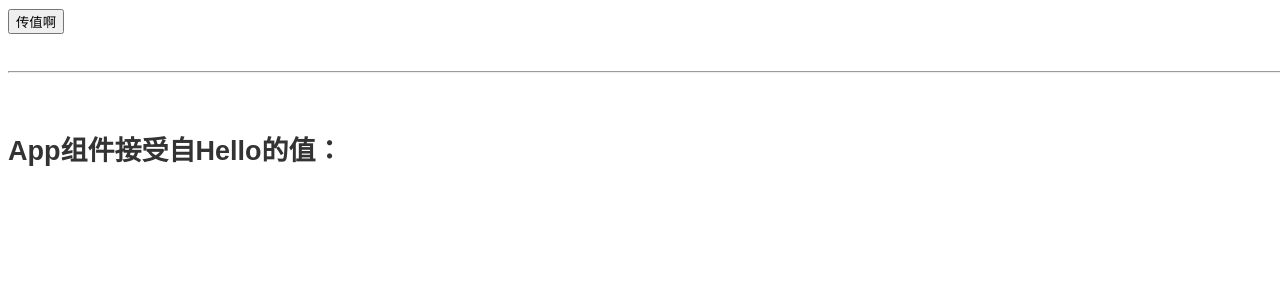
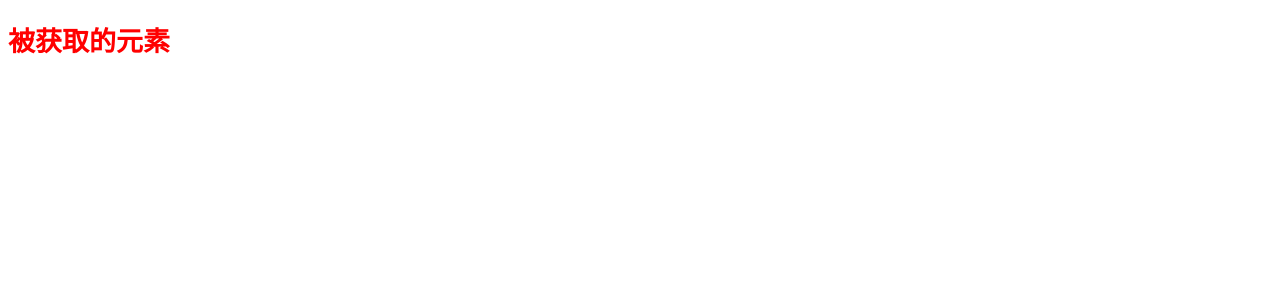
Before and after one commit to halfmoonvic/react-base, a React app: page / in a window 1280 px wide. Shown: the top 300 px of the page. Built offline with nearby package versions, Linux system fonts and the light colour scheme; the HTML template or start-up script is replaced by a standard one.

Commit message:
release(v5): 获取真实dom节点

```diff
--- a/src/App.js
+++ b/src/App.js
@@ -5,30 +5,19 @@ import React, { Component } from 'react'
 /**** 本地公用变量 公用函数 **/
 /******* 本地 公用组件 *****/
 /**** 当前组件的 子组件等 ***/
-import Hello from 'container/hello/hello'
 
 class App extends Component {
-  constructor(props) {
-    super(props)
-
-    this.state = {
-      text: ''
-    }
-
-    this.getSonsValue = this.getSonsValue.bind(this)
-  }
-  getSonsValue(val) {
-    // console.log(val)
-    this.setState({
-      text: val
-    })
+  componentDidMount() {
+    const target = this.refs.target
+    console.log(target)
+    setTimeout(() => {
+      target.style.color = 'red'
+    }, 2000)
   }
   render() {
     return (
       <div>
-        <Hello passval={this.getSonsValue}></Hello>
-        <br/><hr/><br/>
-        <h2>App组件接受自Hello的值： <br/> {this.state.text}</h2>
+        <h2 ref="target">被获取的元素</h2>
       </div>
     )
   }
--- a/src/container/hello/hello.js
+++ /dev/null
@@ -1,19 +0,0 @@
-/**** React应用依赖组件 ****/
-// core
-import React, { Component } from 'react'
-/******* 第三方 组件库 *****/
-/**** 本地公用变量 公用函数 **/
-/******* 本地 公用组件 *****/
-/**** 当前组件的 子组件等 ***/
-
-class Hello extends Component {
-  render() {
-    return (
-      <div className="wrap">
-        <button onClick={() => this.props.passval('我是来自 Hello 组件啊')}>传值啊</button>
-      </div>
-    )
-  }
-}
-
-export default Hello
```
